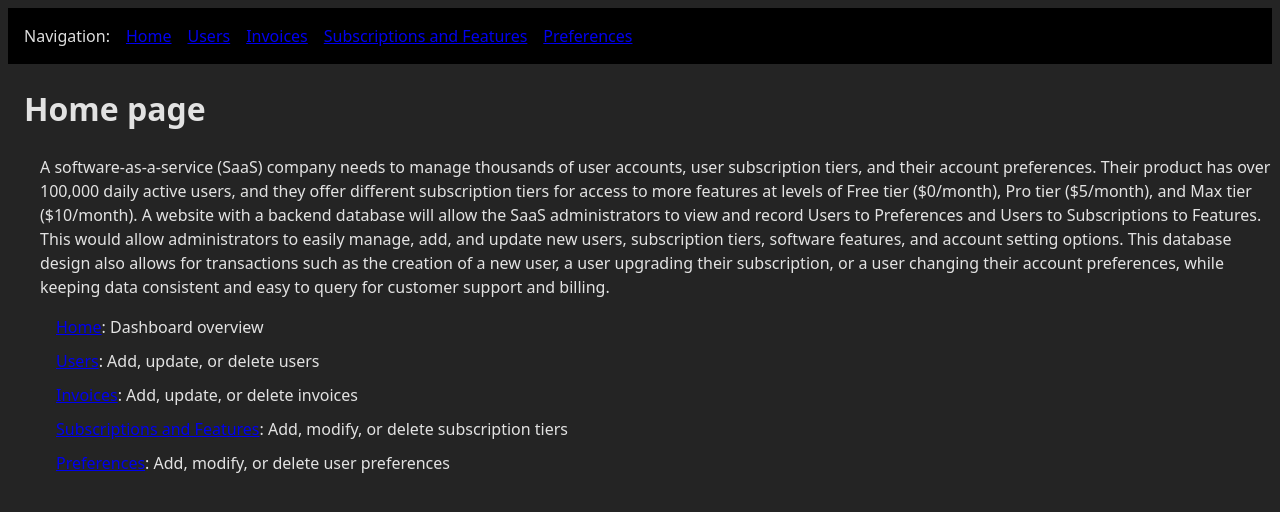
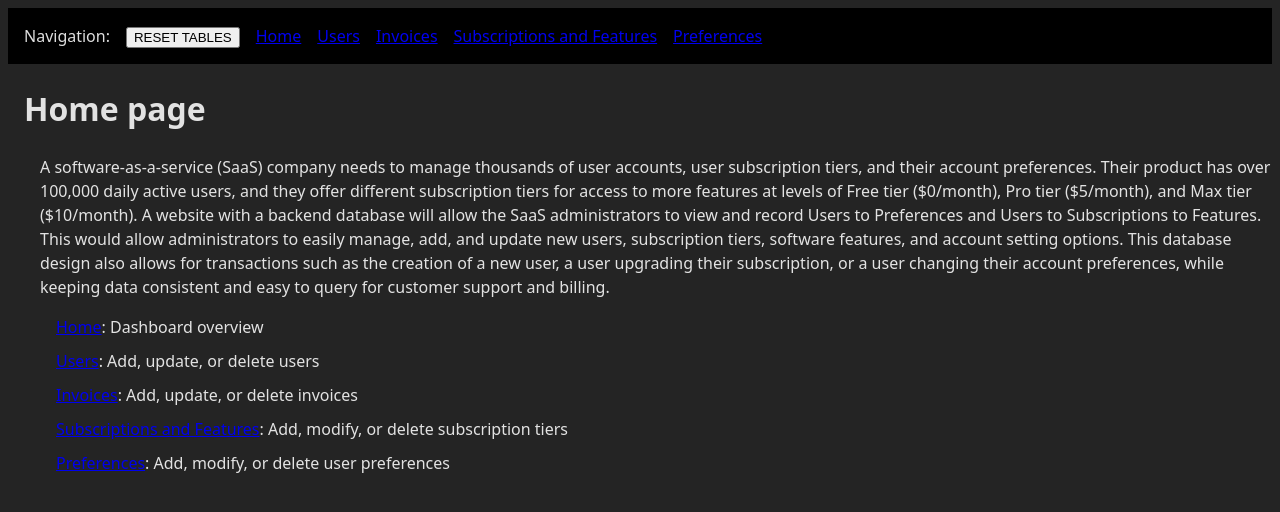
Before and after one commit to leeju8/CS340-project, a React (Vite) app in the folder frontend/: page / in a window 1280 px wide. Shown: the top 512 px of the page. Built offline with nearby package versions, Linux system fonts and the light colour scheme.

Commit message:
feat: add reset button to nav bar

```diff
--- a/frontend/src/components/Navigation.jsx
+++ b/frontend/src/components/Navigation.jsx
@@ -2,6 +2,7 @@ function Navigation() {
     return (
         <nav>
             Navigation:
+            <button type="button">RESET TABLES</button>
             <a href="/">Home</a>
             <a href="/users">Users</a>
             <a href="/invoices">Invoices</a>
--- a/frontend/src/index.css
+++ b/frontend/src/index.css
@@ -26,4 +26,5 @@ tr:nth-child(even) {background-color: #000000;}
 input, select { margin-bottom: 4px;margin-right: 12px;}
 nav {background-color: #000000;padding: 16px;}
 a {margin-left: 16px;}
+button {margin-left: 16px;}
 .homepageDescription {margin-left: 32px;}
```
